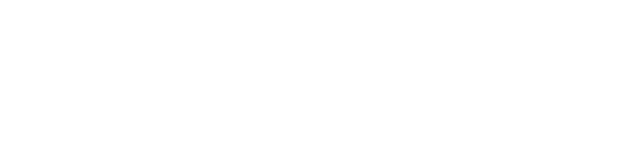
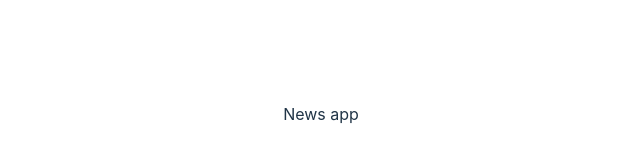
Before and after one commit to Lmateosl/comp229Frontend, a React (Vite) app: page / in a window 1280 px wide. Shown: the part 286-448 px from the top of the page, without its empty margins (319-959 px from the left). Built offline with nearby package versions, Linux system fonts and the light colour scheme.

Commit message:
created components
added components folder and some components in it

```diff
--- a/src/App.jsx
+++ b/src/App.jsx
@@ -8,7 +8,7 @@ function App() {
 
   return (
     <>
-
+      News app
     </>
   )
 }
```
Also changed, not shown: src/components/BlogSection.jsx (added), src/components/ContactSection.jsx (added), src/components/DownloadSection.jsx (added), src/components/Footer.jsx (added), src/components/Header.jsx (added), src/components/NewsletterSection.jsx (added).
